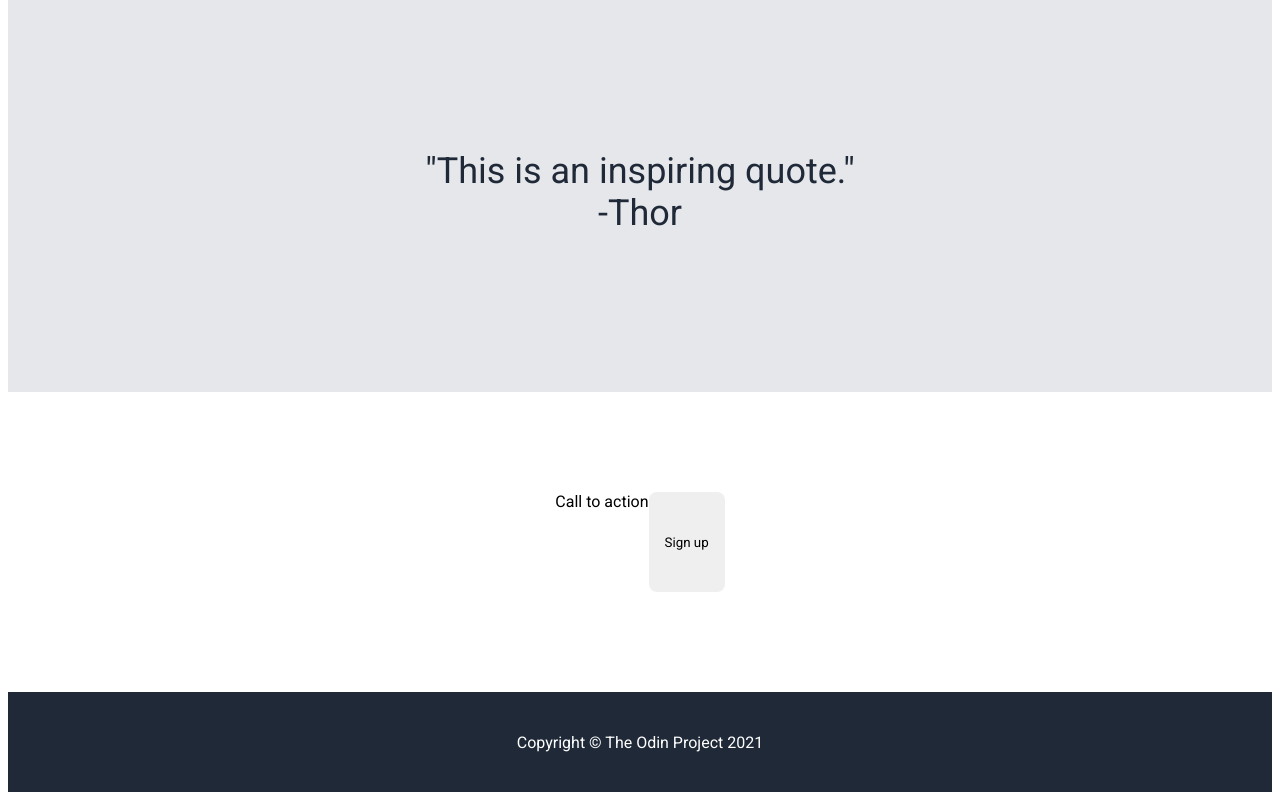
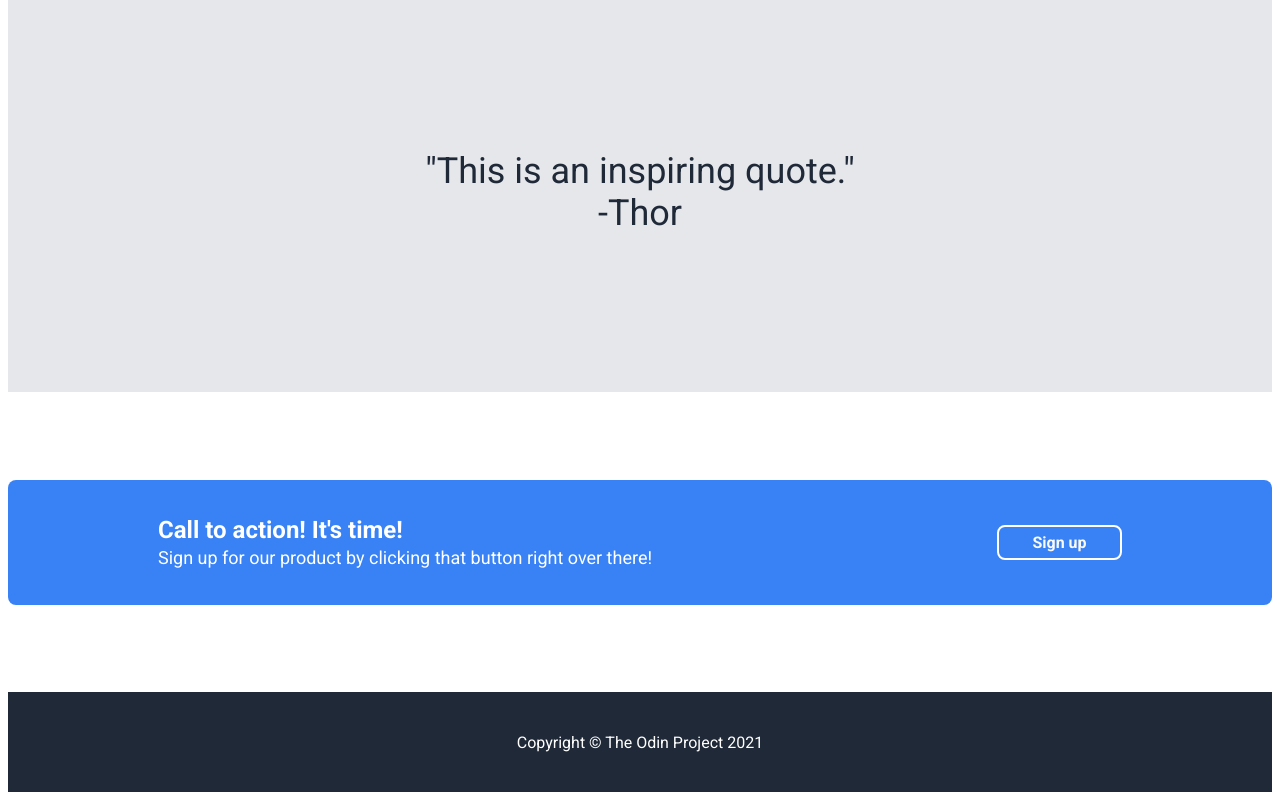
Before and after one commit to thesaucywench/landing-page, a plain HTML site: page index.html in a window 1280 px wide. Shown: the part 866-1666 px from the top of the page. Drawn offline with Linux system fonts and the light colour scheme.

Commit message:
added styles to call to action modal section corrected alignnment of call to action modal section

```diff
--- a/index.html
+++ b/index.html
@@ -65,9 +65,15 @@
         </div>
     </div>
     <div class="section-four">
-        <div class="modal">
-            Call to action
+        <div class="modal-container">
+            <div class="modal">
+                Call to action! It's time!
+                <div class="modal-secondary">
+                Sign up for our product by clicking that button right over there!
+                </div>
+            </div>
             <button class="sign2">Sign up</button>
+
         </div>
     </div>
     <div class="footer">
--- a/style.css
+++ b/style.css
@@ -57,6 +57,7 @@ body {
     display: flex;
     flex-direction: column;
     font-size: 18px;
+    font-weight: normal;
     color:#E5E7EB;
     gap: 10px
 }
@@ -177,11 +178,33 @@ button {
     justify-content: center;
 }
 
+.modal-container {
+    display: flex;
+    border-radius: 8px;
+    height: 125px;
+    max-width: 1200px;
+    align-items: center;
+    justify-content: center;
+    background-color: #3882f6;
+    flex: 1;
+    color: white;
+    padding: 0 150px;
+}
+
 .modal {
     display: flex;
-    height: 100px;
-    width: ;
+    flex-direction: column;
+    flex-wrap: wrap;
+    flex: 1;
+    font-size: 24px;
+    font-weight: 800;
+    gap: 3px;
+}
 
+.modal-secondary {
+    font-size: 18px;
+    font-weight: normal;
+    color: white;
 }
 
 .footer {
@@ -192,3 +215,16 @@ button {
     height: 100px;
     color: white;
 }
+
+button.sign2 {
+    background: #3882f6;
+    color: #f9faf8;
+    border: 2px solid white;
+    font-weight: 800;
+    font-size: 16px;
+    height: 35px;
+    width: 125px;
+    display: flex;
+    align-items: center;
+    justify-content: center;
+}
```
